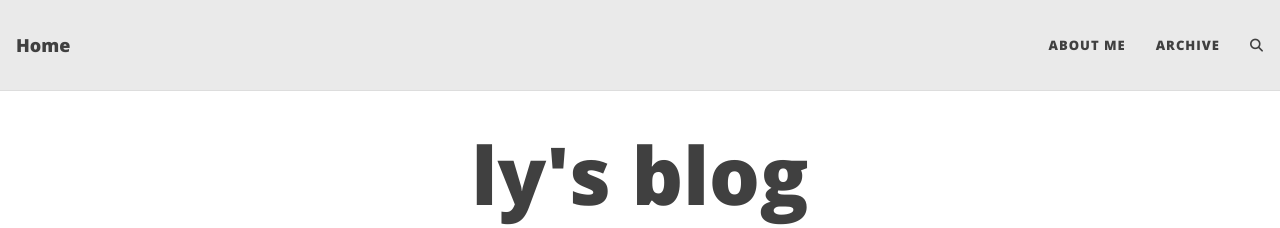
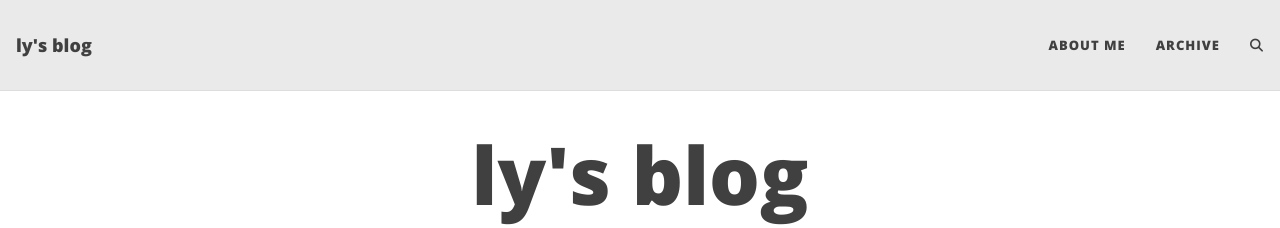
Before and after one commit to cosmoliu2002/cosmoliu2002.github.io, a Jekyll site: the page built from index.html, in a window 1280 px wide. Shown: the top 228 px of the page. Built offline with Jekyll 4.4.1, drawn with Linux system fonts in a browser that asks for light colours; the list of posts is cut into pages by our own code; comment, search, counter and statistics services are not loaded.

Commit message:
Update _config.yml

```diff
--- a/_config.yml
+++ b/_config.yml
@@ -10,7 +10,7 @@
 ############################
 
 # Name of website
-title: Home
+title: ly's blog
 
 # Your name to show in the footer
 author: liuyu
```
